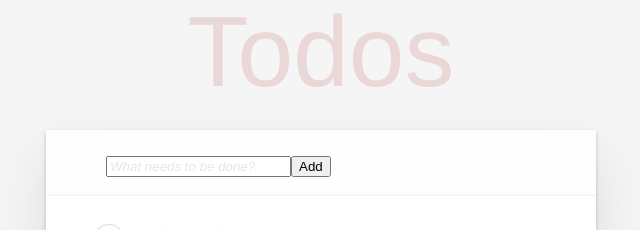
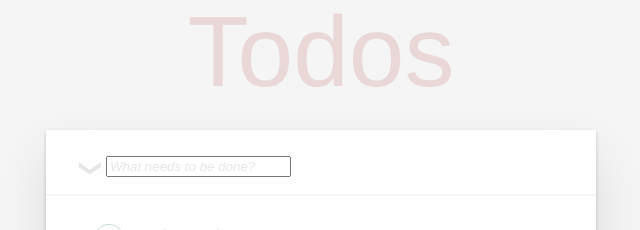
Before and after one commit to patika-hepsiburada-react-bootcamp/odev-5-elifdiril, a React (Create React App) app: page / in a window 1280 px wide. Shown: the top 230 px of the page, without its empty margins (319-959 px from the left). Built offline with nearby package versions, Linux system fonts and the light colour scheme.

Commit message:
toggle all added

```diff
--- a/src/App.css
+++ b/src/App.css
@@ -106,26 +106,22 @@ body {
 	bottom: 100%;
 }
 
-.toggle-all + label {
-	width: 60px;
+.toggle-all-label {
+	width: 10px;
 	height: 34px;
 	font-size: 0;
 	position: absolute;
-	top: -52px;
-	left: -13px;
+	top: -10px;
+	left: 40px;
 	-webkit-transform: rotate(90deg);
 	transform: rotate(90deg);
 }
 
-.toggle-all + label:before {
+.toggle-all-label:before {
 	content: '❯';
 	font-size: 22px;
 	color: #e6e6e6;
 	padding: 10px 27px 10px 27px;
-}
-
-.toggle-all:checked + label:before {
-	color: #737373;
 }
 
 .todo-list {
@@ -216,6 +212,8 @@ body {
 	margin: auto 0;
 	font-size: 30px;
 	color: #cc9a9a;
+	background-color: white;
+	border: none;
 	margin-bottom: 11px;
 	transition: color 0.2s ease-out;
 }
--- a/src/components/AddItem.tsx
+++ b/src/components/AddItem.tsx
@@ -5,8 +5,11 @@ import TodoItem from '../iterfaces/TodoItem';
 const AddItem: React.FC<IProps> = ({ list, setList }: IProps) => {
     const [item, setItem] = useState<string>('');
     const [counter, setCounter] = useState<number>(2);
+    const [toggleAll, setToggleAll] = useState<boolean>(false);
 
-    const addNewItem = () => {
+    const addNewItem = (e: React.SyntheticEvent) => {
+        e.preventDefault();
+
         if (item !== "") {
             const newTodos: TodoItem[] = [...list, { id: counter + 1, todo: item, status: false }];
             setList(newTodos);
@@ -19,10 +22,28 @@ const AddItem: React.FC<IProps> = ({ list, setList }: IProps) => {
         setItem(e.target.value);
     };
 
+    const handleToggleAll = () => {
+        const newList = list.map((item: TodoItem) => {
+            const updatedItem = {
+                ...item,
+                status: !toggleAll,
+            };
+
+            return updatedItem;
+        });
+        setList(newList);
+        setToggleAll(!toggleAll)
+    }
+
     return (
         <div className="new-todo">
-            <input value={item} onChange={handleChange} autoFocus placeholder="What needs to be done?" />
-            <button onClick={addNewItem}>Add</button>
+            <form onSubmit={addNewItem} autoComplete="off">
+                {list.length > 0 && <label className="toggle-all-label" >
+                    <input className="toggle-all" type="checkbox" checked={toggleAll} onChange={handleToggleAll} />
+                    Mark all as complete
+                </label>}
+                <input value={item} onChange={handleChange} autoFocus placeholder="What needs to be done?" />
+            </form>
         </div>
     );
 };
```
